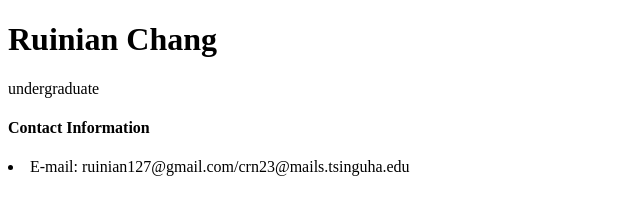
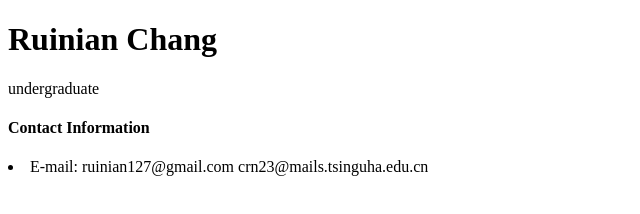
Before and after one commit to 127command/127command.github.io, a plain HTML site: page index.html in a window 1280 px wide. Shown: the full height of the page, 0-640 px from the left. Drawn offline with Linux system fonts and the light colour scheme.

Commit message:
Update index.html

```diff
--- a/index.html
+++ b/index.html
@@ -10,7 +10,10 @@
 	undergraduate
 	<h4>Contact Information</h4>
 	<li>
-		E-mail: ruinian127@gmail.com/crn23@mails.tsinguha.edu
+		E-mail: <ui>
+				ruinian127@gmail.com
+				crn23@mails.tsinguha.edu.cn
+			</ui>
 	</li>
 </body>
 
```
